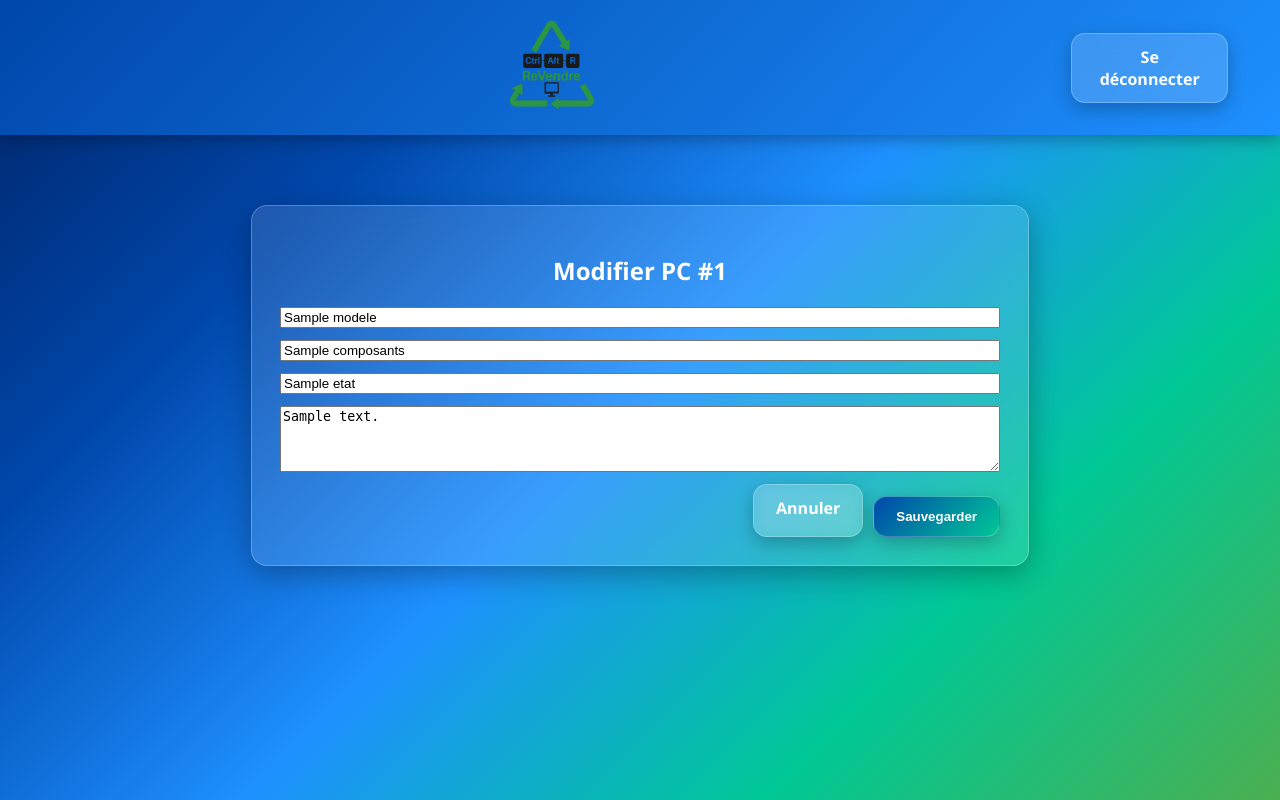
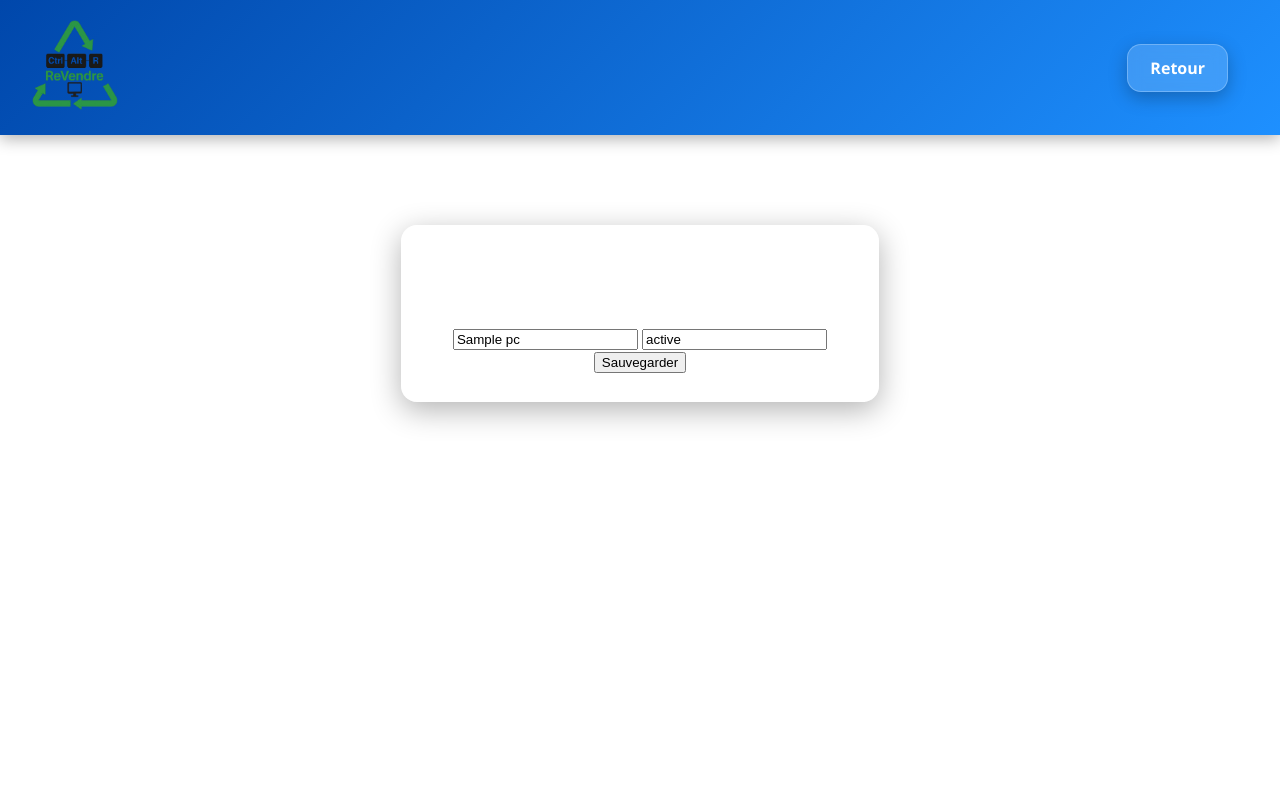
Before and after one commit to Pier-Alexis/Ctrl-Alt-Revendre, a Flask app: template templates/edit.html in a window 1280 px wide. Run offline with Flask 3, Linux system fonts and the light colour scheme; the template is opened without the code that fills it: most values are stand-ins (such as "Sample title", 1, 10 or a date in 2020).

Commit message:
Update edit.html

```diff
--- a/templates/edit.html
+++ b/templates/edit.html
@@ -1,37 +1,30 @@
 <!DOCTYPE html>
 <html lang="fr">
 <head>
-  <meta charset="utf-8">
-  <title>Modifier PC - Ctrl+Alt+ReVendre</title>
-  <meta name="viewport" content="width=device-width,initial-scale=1">
+  <meta charset="UTF-8">
+  <title>{% if pc %}Modifier{% else %}Ajouter{% endif %} PC - Ctrl+Alt+ReVendre</title>
   <link rel="stylesheet" href="{{ url_for('static', filename='style.css') }}">
 </head>
-<body class="otherpage">
+<body>
   <header class="header">
-    <div class="logo-container container">
+    <div class="logo-container">
       <img src="{{ url_for('static', filename='logo.png') }}" class="logo" alt="logo">
     </div>
     <div style="padding-right:20px;">
-      <a href="{{ url_for('logout') }}" class="login-btn">Se déconnecter</a>
+      <a href="{{ url_for('dashboard') }}" class="login-btn">Retour</a>
     </div>
   </header>
 
-  <main class="content container">
-    <div class="login-box" style="max-width:720px; margin:30px auto;">
-      <h2>Modifier PC #{{ pc.id }}</h2>
-
+  <main class="content">
+    <div class="login-box">
+      <h2>{% if pc %}Modifier{% else %}Ajouter{% endif %} PC</h2>
       <form method="POST">
-        <div style="display:flex; gap:12px; flex-direction:column;">
-          <input name="modele" value="{{ pc.modele }}" placeholder="Modèle (ex: Dell Optiplex 7010)" required>
-          <input name="composants" value="{{ pc.composants }}" placeholder="Composants (CPU, RAM, SSD...)">
-          <input name="etat" value="{{ pc.etat }}" placeholder="État (ex: Reçu / Nettoyage / Optimisation / Prêt / Vendu)">
-          <textarea name="notes" rows="4" placeholder="Notes supplémentaires">{{ pc.notes }}</textarea>
-
-          <div style="display:flex; gap:10px; justify-content:flex-end;">
-            <a href="{{ url_for('dashboard') }}" class="btn">Annuler</a>
-            <button type="submit" class="btn add-button">Sauvegarder</button>
-          </div>
-        </div>
+        <input type="text" name="name" placeholder="Nom du PC" value="{{ pc.name if pc else '' }}" required>
+        <input type="text" name="status" placeholder="Status" value="{{ pc.status if pc else '' }}" required>
+        {% if pc %}
+          <input type="hidden" name="id" value="{{ pc.id }}">
+        {% endif %}
+        <button type="submit">Sauvegarder</button>
       </form>
     </div>
   </main>
```
